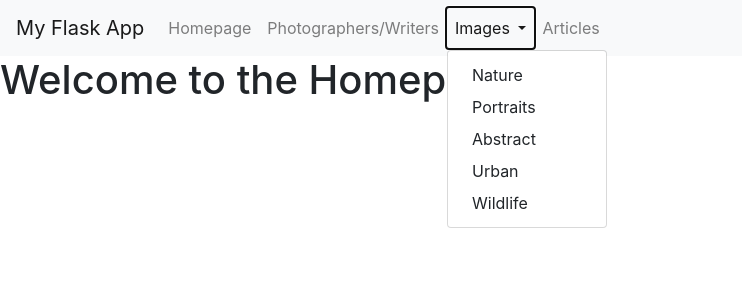
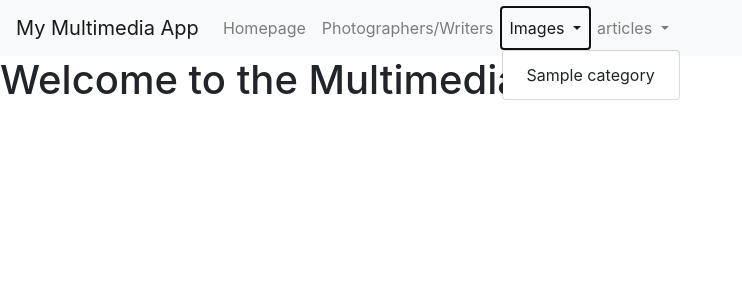
Before and after one commit to abe3oo/Multimedia_Content_Management, a Flask app: page / in a window 1280 px wide, after a click on "Images". Shown: the top 300 px of the page, without its empty margins (0-742 px from the left). Run offline with Flask 3, Linux system fonts and the light colour scheme; a database or web service that is not in the repository returns one stand-in record (values such as "Sample title"); some libraries are stand-ins or nearby versions.

Commit message:
add photo only

```diff
--- a/querys.py
+++ b/querys.py
@@ -53,7 +53,35 @@ def get_images_byid(id):
     for i in a:
         img = image(i[0],i[1],i[2],i[3],i[4])
         result.append(img)
+    cur.close()
+    conn.close()
+    return result
 
+def get_images_categorys():
+    sql = f"SELECT category FROM images;"
+    conn = get_db_connection()
+    cur = conn.cursor()
+    cur.execute(sql)
+    a = cur.fetchall()
+    result = []
+    for i in a:
+        if i[0] not in result:
+            result.append(i[0])
+    cur.close()
+    conn.close()
+    return result
+def get_image_by_category(category):
+    sql = f"SELECT * FROM images WHERE category = {category}"
+    conn = get_db_connection()
+    cur = conn.cursor()
+    cur.execute(sql)
+    a = cur.fetchall()
+    result = []
+    for i in a:
+        img = image(i[0],i[1],i[2],i[3],i[4])
+        result.append(img)
+    cur.close()
+    conn.close()
     return result
 
 def get_articles_byid(id):
@@ -66,5 +94,18 @@ def get_articles_byid(id):
     for i in a:
         art = article(i[0],i[1],i[2],i[3])
         result.append(art)
+    cur.close()
+    conn.close()
+    return result
 
+def get_article_categorys():
+    sql = f"SELECT category FROM articles;"
+    conn = get_db_connection()
+    cur = conn.cursor()
+    cur.execute(sql)
+    a = cur.fetchall()
+    result = []
+    for i in a:
+        if i[0] not in result:
+            result.append(i[0])
     return result
--- a/templates/base.html
+++ b/templates/base.html
@@ -3,12 +3,12 @@
   <head>
     <meta charset="utf-8">
     <meta name="viewport" content="width=device-width, initial-scale=1, shrink-to-fit=no">
-    <title>{% block title %}My Flask App{% endblock %}</title>
+    <title>{% block title %}My Multimedia App{% endblock %}</title>
     <link rel="stylesheet" href="https://stackpath.bootstrapcdn.com/bootstrap/4.3.1/css/bootstrap.min.css">
   </head>
   <body>
     <nav class="navbar navbar-expand-lg navbar-light bg-light">
-      <a class="navbar-brand" href="#">My Flask App</a>
+      <a class="navbar-brand" href="#">My Multimedia App</a>
       <div class="collapse navbar-collapse" id="navbarNav">
         <ul class="navbar-nav">
           <li class="nav-item">
@@ -22,13 +22,20 @@
               Images
             </a>
             <div class="dropdown-menu" aria-labelledby="navbarDropdown">
-              {% for category in categories %}
+              {% for category in p_categories %}
                 <a class="dropdown-item" href="{{ url_for('photos', category=category.lower()) }}">{{ category }}</a>
               {% endfor %}
             </div>
           </li>
-          <li class="nav-item">
-            <a class="nav-link" href="{{ url_for('articles') }}">Articles</a>
+          <li class="nav-item dropdown">
+            <a class="nav-link dropdown-toggle" href="#" id="navbarDropdown" role="button" data-toggle="dropdown" aria-haspopup="true" aria-expanded="false">
+              articles
+            </a>
+            <div class="dropdown-menu" aria-labelledby="navbarDropdown">
+              {% for category in a_categories %}
+                <a class="dropdown-item" href="{{ url_for('articles', category=category.lower()) }}">{{ category }}</a>
+              {% endfor %}
+            </div>
           </li>
         </ul>
       </div>
--- a/templates/index.html
+++ b/templates/index.html
@@ -3,5 +3,5 @@
 {% block title %}Homepage{% endblock %}
 
 {% block content %}
-  <h1>Welcome to the Homepage</h1>
+  <h1>Welcome to the Multimedia</h1>
 {% endblock %}
--- a/web.py
+++ b/web.py
@@ -24,8 +24,9 @@ class Person(db.Model):
 @app.route('/')
 
 def index():
-    categories = ['Nature', 'Portraits', 'Abstract', 'Urban', 'Wildlife']
-    return render_template('index.html',categories=categories)
+    p_categories = get_images_categorys()
+    a_categories = get_article_categorys()
+    return render_template('index.html',p_categories=p_categories,a_categories=a_categories)
 
 @app.route('/photographers')
 def photographers():
@@ -41,11 +42,14 @@ def person_action(person_id):
 
 @app.route('/photos')
 def photos():
-    return render_template('photos.html')
+    category = request.args.get('category')
+    photos = get_image_by_category(category)
+    return render_template('photos_only.html',photos=photos)
 
 @app.route('/articles')
 def articles():
-    return render_template('articles.html')
+    category = request.args.get('category')
+    return render_template('articles.html',category=category)
 
 
 if __name__ == '__main__':
```
Also changed, not shown: templates/photos_only.html (added, +31 -0 lines).
